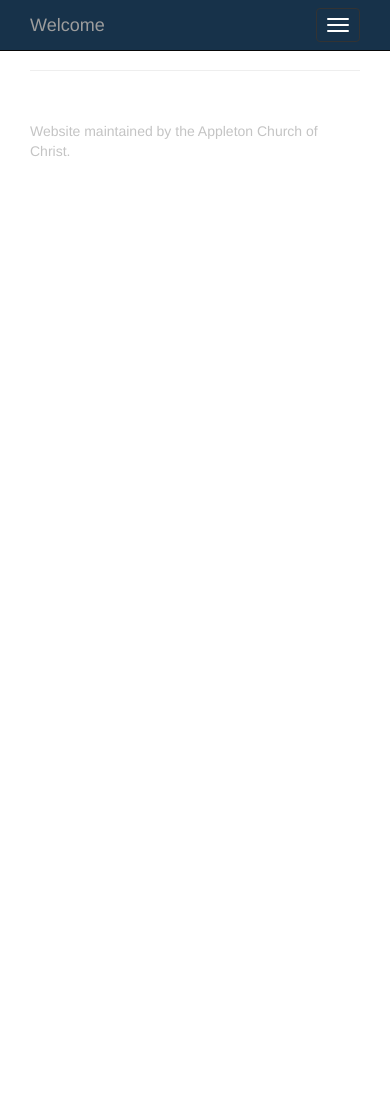
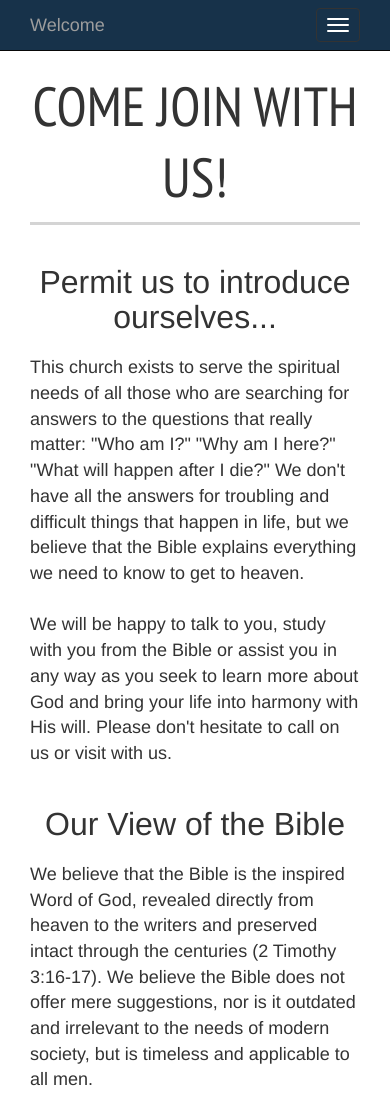
Before and after one commit to KidIcarus1337/ChurchWebsite, a website: page about.html in a window 390 px wide. Shown: the top 1100 px of the page. Before the commit the page ends 844 px from the top, so only its background shows below. Drawn offline with Linux system fonts and the light colour scheme.

Commit message:
About page roughly half complete.

```diff
--- a/about.html
+++ b/about.html
@@ -23,6 +23,8 @@
     <script src="https://oss.maxcdn.com/libs/html5shiv/3.7.0/html5shiv.js"></script>
     <script src="https://oss.maxcdn.com/libs/respond.js/1.4.2/respond.min.js"></script>
     <![endif]-->
+
+    <link href='http://fonts.googleapis.com/css?family=PT+Sans+Narrow' rel='stylesheet' type='text/css'>
 
 </head>
 
@@ -64,6 +66,30 @@
     </nav>
 
     <div class="container">
+        <h1 id="about_headline">COME JOIN WITH US!</h1>
+        <div class="row featurette">
+            <div class="col-lg-5 col-sm-6 section_container" id="about_container">
+                <h3>Permit us to introduce ourselves...</h3>
+                <p>
+                    This church exists to serve the spiritual needs of all those who are searching for answers to the questions that
+                    really matter: "Who am I?" "Why am I here?" "What will happen after I die?" We don't have all the answers for
+                    troubling and difficult things that happen in life, but we believe that the Bible explains everything we need
+                    to know to get to heaven.<br /><br />We will be happy to talk to you, study with you from the Bible or assist you in any
+                    way as you seek to learn more about God and bring your life into harmony with His will. Please don't hesitate to
+                    call on us or visit with us.
+                </p>
+                <h3>Our View of the Bible</h3>
+                <p>
+                    We believe that the Bible is the inspired Word of God, revealed directly from heaven to the writers and preserved intact
+                    through the centuries (2 Timothy 3:16-17). We believe the Bible does not offer mere suggestions, nor is it outdated and
+                    irrelevant to the needs of modern society, but is timeless and applicable to all men.
+                </p>
+            </div>
+            <img class="col-lg-7 col-sm-6 featurette-image img-responsive" src="images/placeholder4.png" />
+        </div>
+    </div>
+
+    <div class="container">
         <hr class="featurette-divider">
 
         <!-- Footer -->
--- a/css/church-website.css
+++ b/css/church-website.css
@@ -4,6 +4,12 @@ body {
 
 .navbar-inverse {
     background-color: #17324A;
+}
+
+.highlighted {
+    color: #fff !important;
+    padding-bottom: 13px !important;
+    border-bottom: 2px solid #fff;
 }
 
 .header-image {
@@ -50,7 +56,6 @@ body {
 }
 
 .featurette-heading {
-    font-family: "Lato";
     font-size: 50px;
     margin: 40px 0;
 }
@@ -72,10 +77,6 @@ body {
 
 #welcome_container h3 {
     font-size: 30px;
-}
-
-#about h2 {
-    margin-top: 0;
 }
 
 .section_container h3 {
@@ -114,15 +115,34 @@ body {
     color: #9d9d9d;
 }
 
+#about_headline {
+    margin-bottom: 40px;
+    padding-bottom: 10px;
+    border-bottom: 3px solid #d4d4d4;
+    text-align: center;
+    font: 55px 'PT Sans Narrow', Sans-Serif;
+}
+
+#about_container h3 {
+    font-size: 32px;
+    margin-bottom: 20px;
+}
+
+#about_container p {
+    font-size: 18px;
+}
+
+#about_container p + h3 {
+    margin-top: 40px;
+}
+
+#about_container p:nth-of-type(2) {
+    margin-bottom: 20px;
+}
+
 footer {
     margin: 50px 0;
     color: #c4c4c4;
-}
-
-.highlighted {
-    color: #fff !important;
-    padding-bottom: 13px !important;
-    border-bottom: 2px solid #fff;
 }
 
 @media(max-width:1200px) {
```
Also changed, not shown: index.html (+1 -3 lines), 1 other file.
